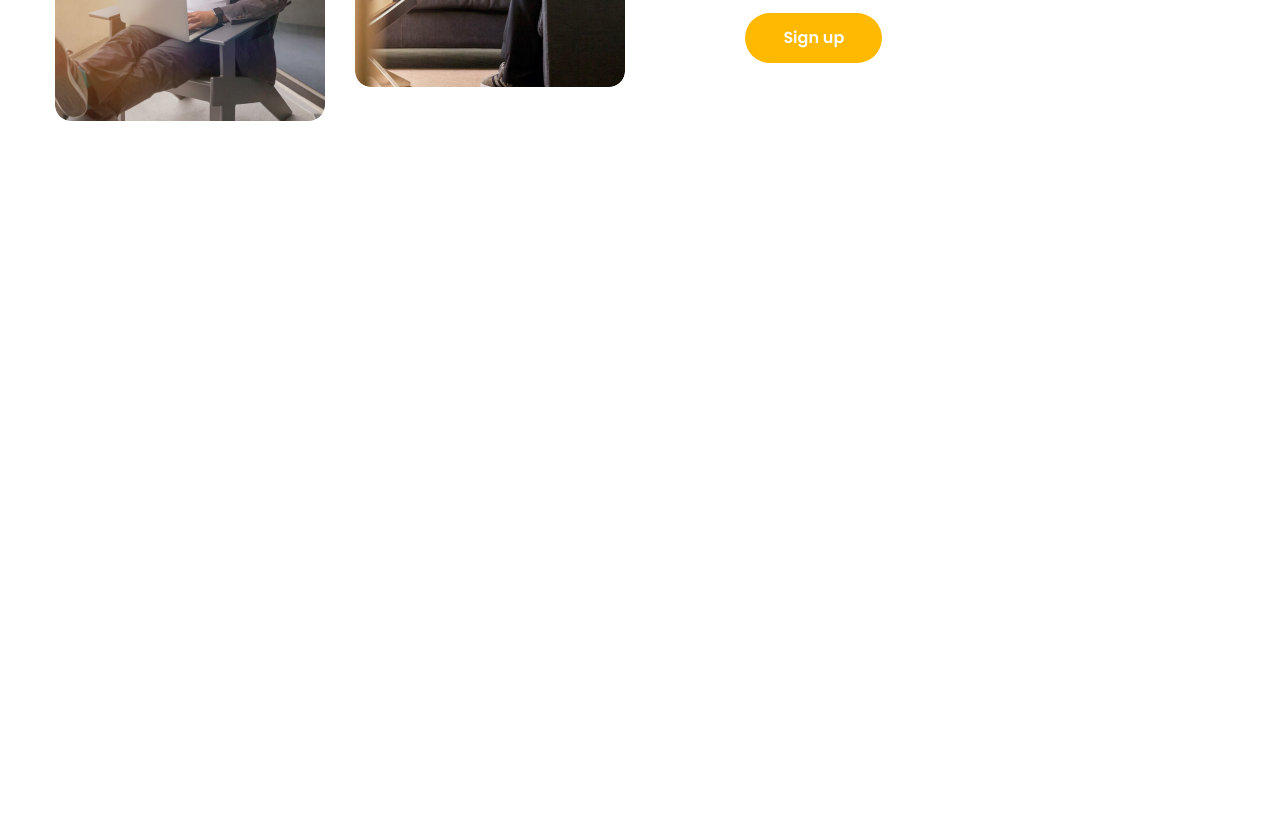
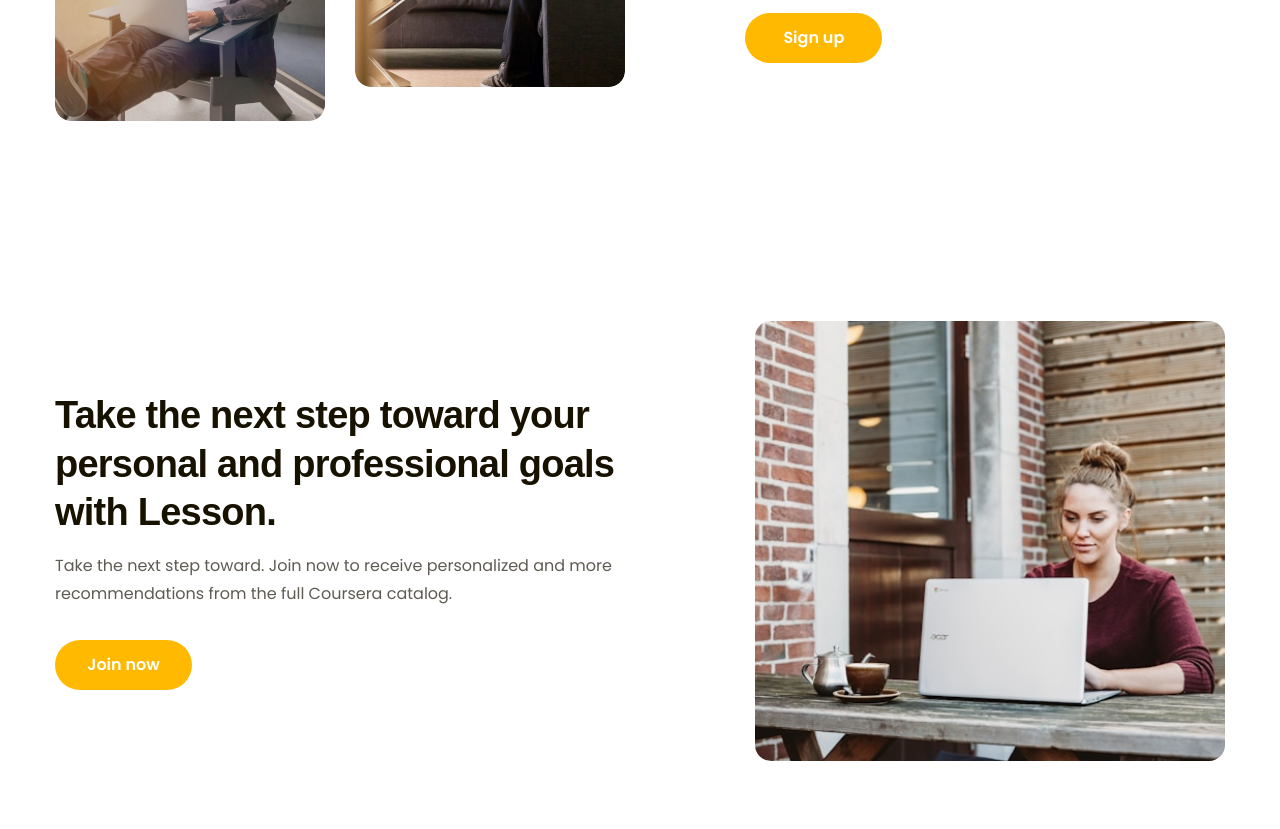
Before and after one commit to HaDoNhatHuy/duan-figma-01, a plain HTML site: page index.html in a window 1280 px wide. Shown: the part 2868-3697 px from the top of the page. Drawn offline with Linux system fonts and the light colour scheme.

Commit message:
p11-code phần features 2

```diff
--- a/assets/css/style.css
+++ b/assets/css/style.css
@@ -425,7 +425,7 @@ header .btn-sign-up {
   position: relative;
   left: -30px;
 }
-/* ===============================features================================ */
+/* ===============================features 1================================ */
 .features {
   margin-top: 135px;
   padding: 65px 0;
@@ -467,3 +467,17 @@ header .btn-sign-up {
   /* border-radius: 26px; */
   background: var(--color);
 }
+/* ===============================features 2================================ */
+.features-2 {
+  margin-top: 70px;
+}
+.features-2 .body {
+  flex-direction: row-reverse;
+}
+.features-2 .content {
+  width: 49%;
+}
+.features-2 .images img {
+  width: 470px;
+  height: 440px;
+}
--- a/index.html
+++ b/index.html
@@ -349,7 +349,7 @@
         </div>
       </div>
 
-      <!-- features -->
+      <!-- features 1 -->
       <div class="features">
         <div class="main-content">
           <div class="body">
@@ -374,6 +374,30 @@
           </div>
         </div>
       </div>
+
+      <!-- features 2 -->
+      <div class="features features-2">
+        <div class="main-content">
+          <div class="body">
+            <div class="images">
+              <img src="./assets/img/learn3.jpg" alt="" />
+            </div>
+            <div class="content">
+              <h2>
+                <h2 class="heading-lv2">
+                  Take the next step toward your personal and professional goals
+                  with Lesson.
+                </h2>
+                <p class="desc">
+                  Take the next step toward. Join now to receive personalized
+                  and more recommendations from the full Coursera catalog.
+                </p>
+                <a href="#!" class="btn cta-btn">Join now</a>
+              </h2>
+            </div>
+          </div>
+        </div>
+      </div>
     </main>
   </body>
 </html>
```
Also changed, not shown: assets/img/learn3.jpg (added).
